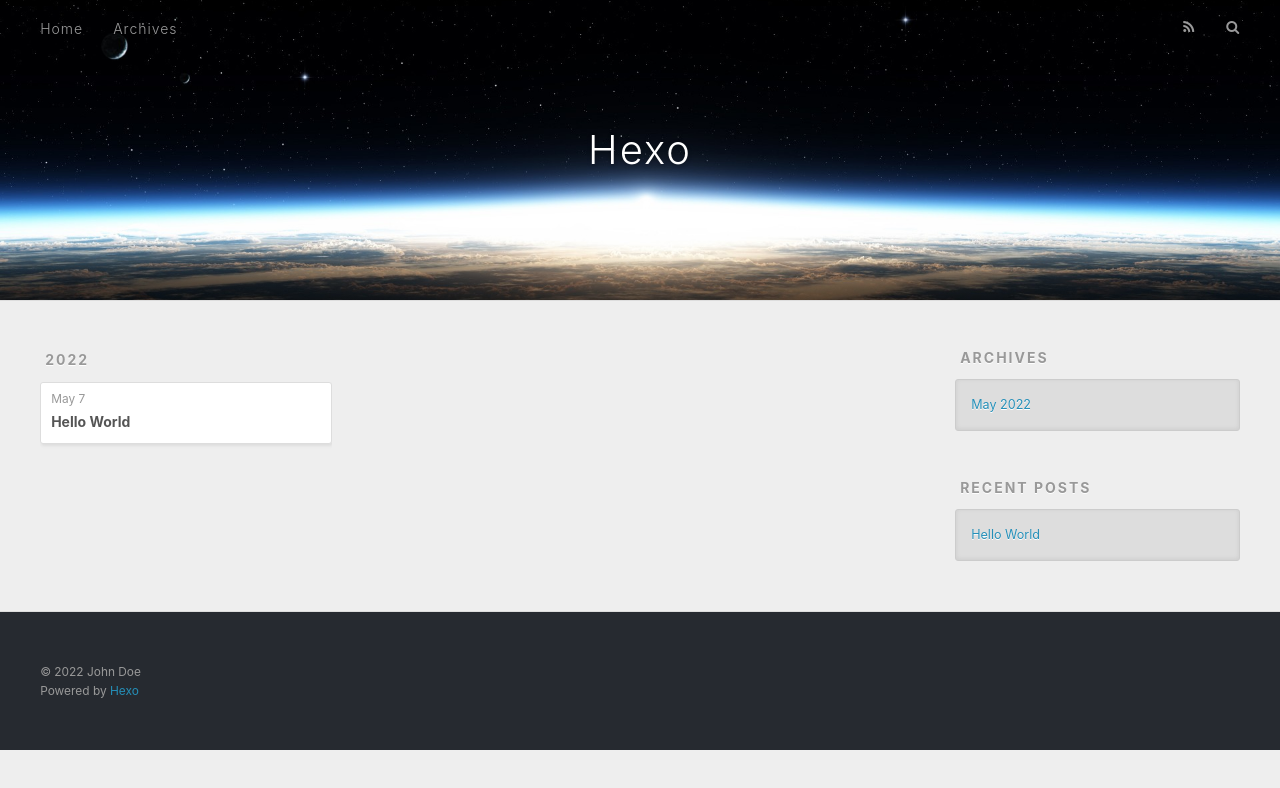
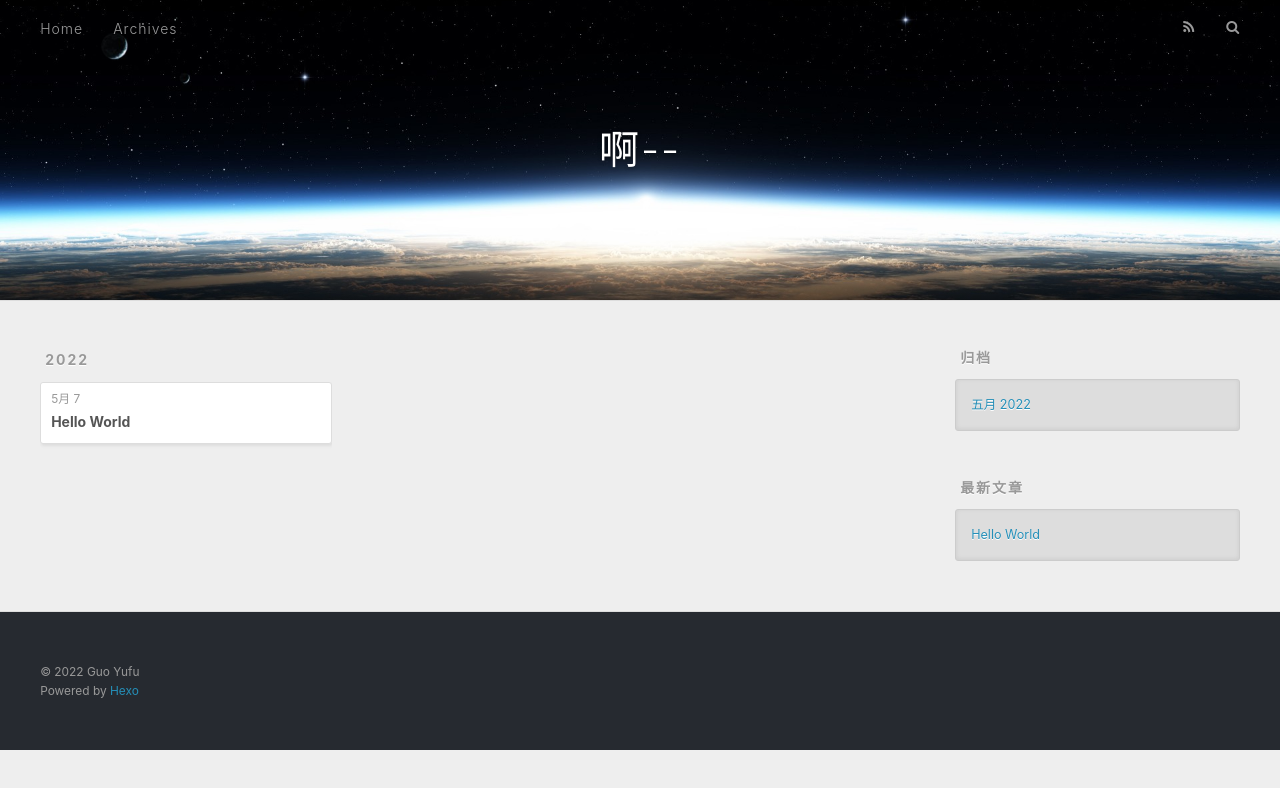
Before and after one commit to futureguo/futureguo.github.io, a plain HTML site: page archives/index.html in a window 1280 px wide. Drawn offline with nearby package versions, Linux system fonts and the light colour scheme.

Commit message:
Site updated: 2022-05-07 16:38:49

```diff
--- a/archives/index.html
+++ b/archives/index.html
@@ -5,17 +5,17 @@
 
 
 
-  <title>Archives | Hexo</title>
+  <title>归档 | 啊--</title>
   <meta name="viewport" content="width=device-width, initial-scale=1, maximum-scale=1">
   <meta property="og:type" content="website">
-<meta property="og:title" content="Hexo">
+<meta property="og:title" content="啊--">
 <meta property="og:url" content="http://example.com/archives/index.html">
-<meta property="og:site_name" content="Hexo">
-<meta property="og:locale" content="en_US">
-<meta property="article:author" content="John Doe">
+<meta property="og:site_name" content="啊--">
+<meta property="og:locale" content="zh_CN">
+<meta property="article:author" content="Guo Yufu">
 <meta name="twitter:card" content="summary">
 
-    <link rel="alternate" href="/atom.xml" title="Hexo" type="application/atom+xml">
+    <link rel="alternate" href="/atom.xml" title="啊--" type="application/atom+xml">
 
 
     <link rel="icon" href="/favicon.png">
@@ -36,7 +36,7 @@
   <div id="header-outer" class="outer">
     <div id="header-title" class="inner">
       <h1 id="logo-wrap">
-        <a href="/" id="logo">Hexo</a>
+        <a href="/" id="logo">啊--</a>
       </h1>
 
     </div>
@@ -53,7 +53,7 @@
 
           <a id="nav-rss-link" class="nav-icon" href="/atom.xml" title="RSS Feed"></a>
 
-        <a id="nav-search-btn" class="nav-icon" title="Search"></a>
+        <a id="nav-search-btn" class="nav-icon" title="搜索"></a>
       </nav>
       <div id="search-form-wrap">
         <form action="//google.com/search" method="get" accept-charset="UTF-8" class="search-form"><input type="search" name="q" class="search-form-input" placeholder="Search"><button type="submit" class="search-form-submit">&#xF002;</button><input type="hidden" name="sitesearch" value="http://example.com"></form>
@@ -79,7 +79,7 @@
   <div class="archive-article-inner">
     <header class="archive-article-header">
       <a href="/2022/05/07/hello-world/" class="archive-article-date">
-  <time datetime="2022-05-07T06:12:08.918Z" itemprop="datePublished">May 7</time>
+  <time datetime="2022-05-07T06:12:08.918Z" itemprop="datePublished">5月 7</time>
 </a>
 
 
@@ -111,9 +111,9 @@
 
 
   <div class="widget-wrap">
-    <h3 class="widget-title">Archives</h3>
+    <h3 class="widget-title">归档</h3>
     <div class="widget">
-      <ul class="archive-list"><li class="archive-list-item"><a class="archive-list-link" href="/archives/2022/05/">May 2022</a></li></ul>
+      <ul class="archive-list"><li class="archive-list-item"><a class="archive-list-link" href="/archives/2022/05/">五月 2022</a></li></ul>
     </div>
   </div>
 
@@ -121,7 +121,7 @@
 
 
   <div class="widget-wrap">
-    <h3 class="widget-title">Recent Posts</h3>
+    <h3 class="widget-title">最新文章</h3>
     <div class="widget">
       <ul>
 
@@ -141,7 +141,7 @@
 
   <div class="outer">
     <div id="footer-info" class="inner">
-      &copy; 2022 John Doe<br>
+      &copy; 2022 Guo Yufu<br>
       Powered by <a href="http://hexo.io/" target="_blank">Hexo</a>
     </div>
   </div>
```
Also changed, not shown: 2022/05/07/hello-world/index.html (+12 -12 lines), archives/2022/05/index.html (+13 -13 lines), archives/2022/index.html (+13 -13 lines), index.html (+13 -13 lines).
